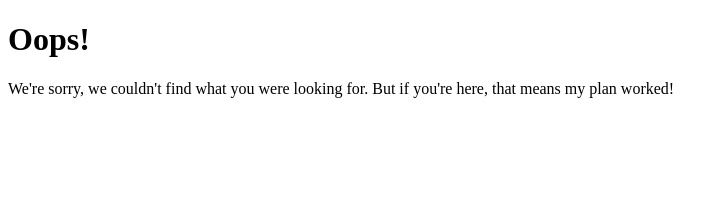
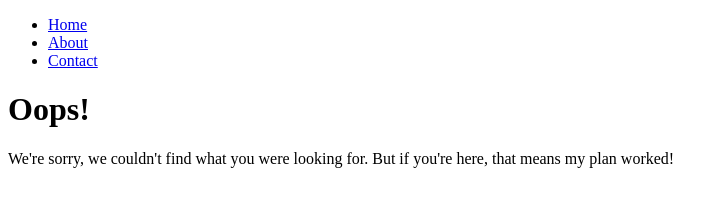
Before and after one commit to DrantDumani/basic-informational-site, a plain HTML site: page 404.html in a window 1280 px wide. Shown: the whole page, without its empty margins (0-728 px from the left). Drawn offline with Linux system fonts and the light colour scheme.

Commit message:
Add navbar to all pages

```diff
--- a/404.html
+++ b/404.html
@@ -6,6 +6,14 @@
     <title>404</title>
   </head>
   <body>
+    <nav>
+      <ul>
+        <li><a href="/">Home</a></li>
+        <li><a href="/about">About</a></li>
+        <li><a href="/contact-me">Contact</a></li>
+      </ul>
+    </nav>
+
     <h1>Oops!</h1>
     <p>
       We're sorry, we couldn't find what you were looking for. But if you're
```
Also changed, not shown: about.html (+8 -0 lines), contact-me.html (+8 -0 lines), index.html (+8 -0 lines).
